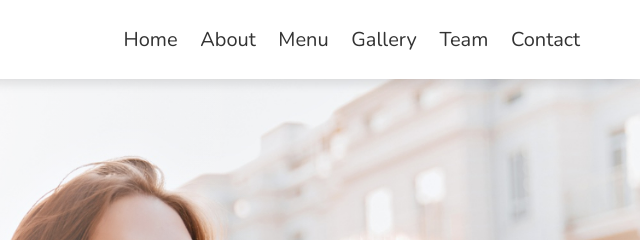
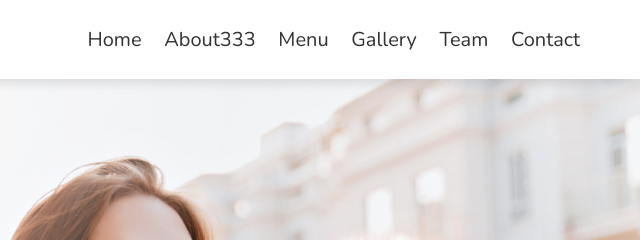
Before and after one commit to gipinze/AWS-WebPages, a plain HTML site: page CAFE WEB 2/index.html in a window 1280 px wide. Shown: the top 240 px of the page, 640-1280 px from the left. Drawn offline with nearby package versions, Linux system fonts and the light colour scheme; files whose address does not match are found by name; a web font is replaced by a local one.

Commit message:
Update index.html

```diff
--- a/CAFE WEB 2/index.html
+++ b/CAFE WEB 2/index.html
@@ -23,7 +23,7 @@
 
       <nav class="navbar">
         <a href="#home">home</a>
-        <a href="#about">about</a>
+        <a href="#about">about333</a>
         <a href="#menu">menu</a>
         <a href="#gallery">gallery</a>
         <a href="#team">team</a>
```
